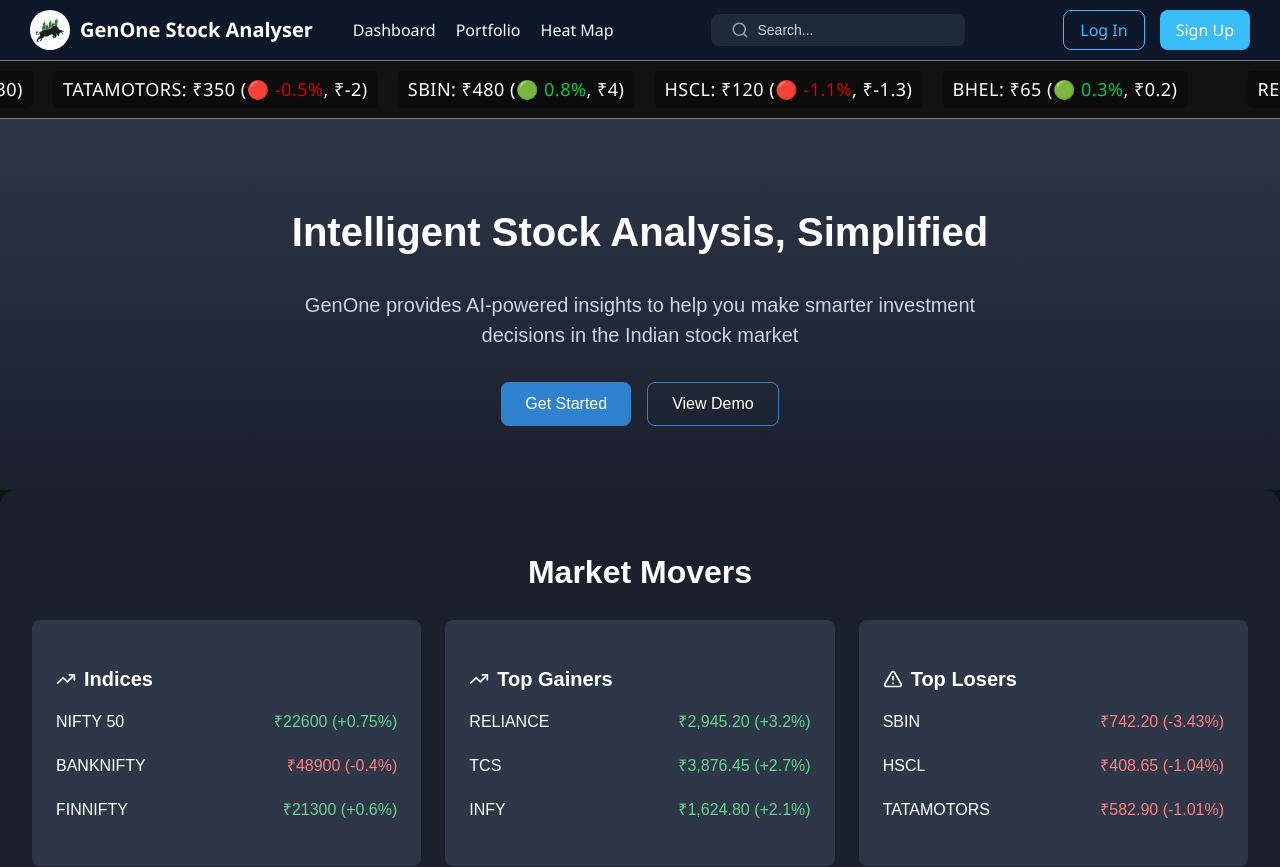
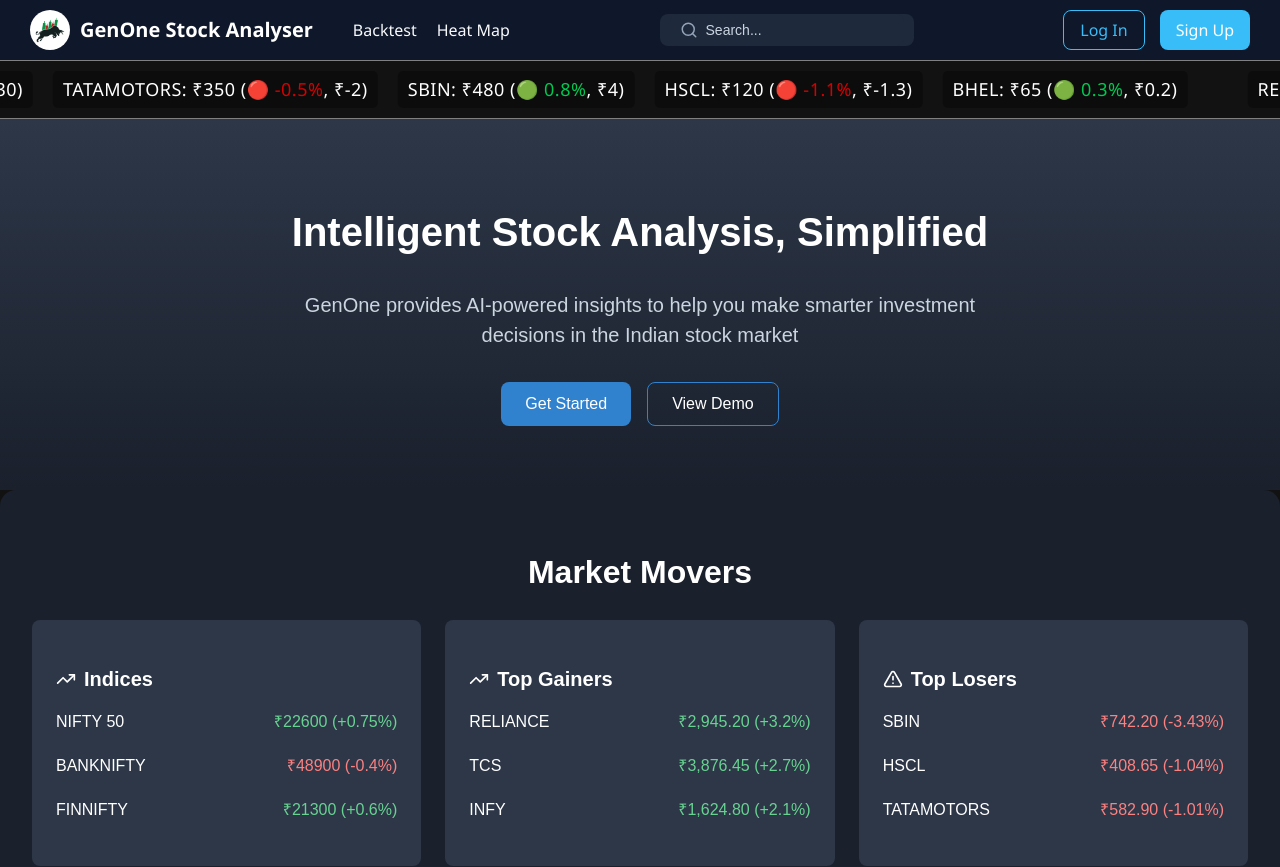
Before and after one commit to HardikGenOne/TradeDeck, a React (Vite) app in the folder reactVite-frontend/ReactApp/: page / in a window 1280 px wide. Shown: the top 867 px of the page. Built offline with nearby package versions, Linux system fonts and the light colour scheme.

Commit message:
backtest page updating

```diff
--- a/reactVite-frontend/ReactApp/src/components/Pages/HomePage/ShortComponents/navBar.jsx
+++ b/reactVite-frontend/ReactApp/src/components/Pages/HomePage/ShortComponents/navBar.jsx
@@ -160,8 +160,8 @@
             <p>GenOne Stock Analyser</p>
           </div>
           <NavLinks>
-            <a href="#">Dashboard</a>
-            <a href="#">Portfolio</a>
+            {/* <a href="#">Dashboard</a> */}
+            <a onClick={() => window.location.href = "/backtest-input"}>Backtest</a>
             <a onClick={() => window.location.href = "/heatmap"}>Heat Map</a>
           </NavLinks>
         </LeftSection>
```
